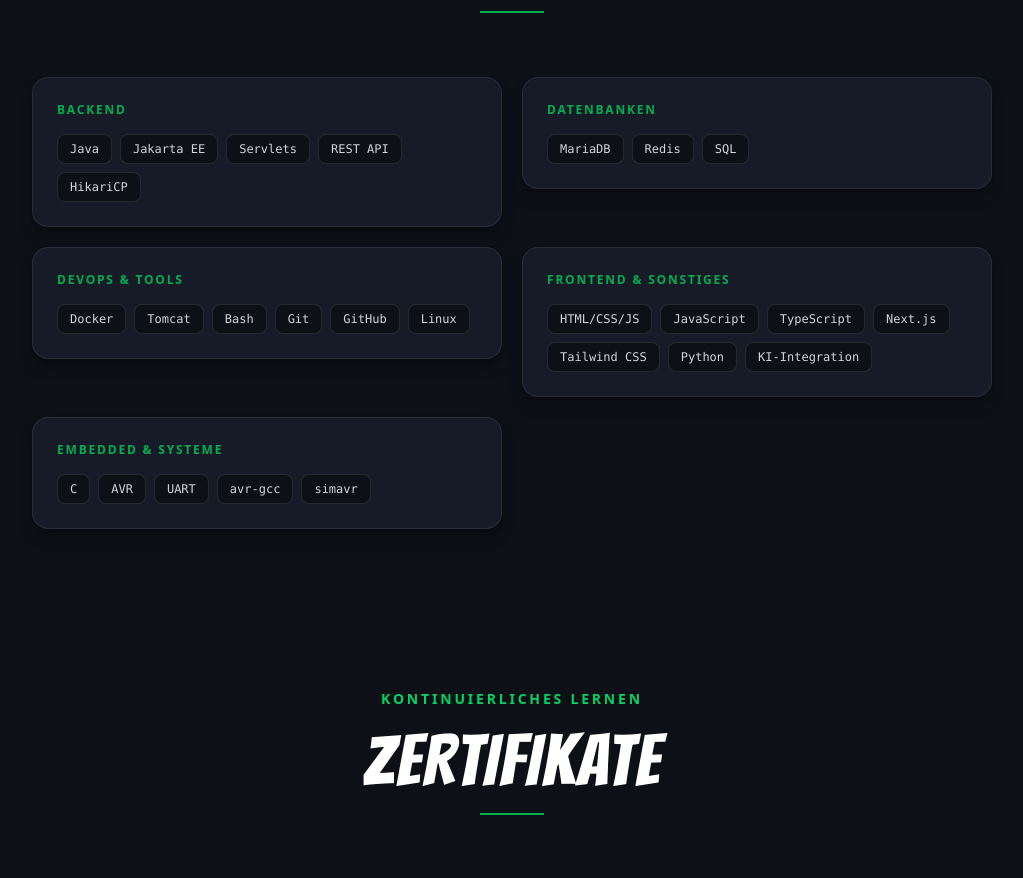
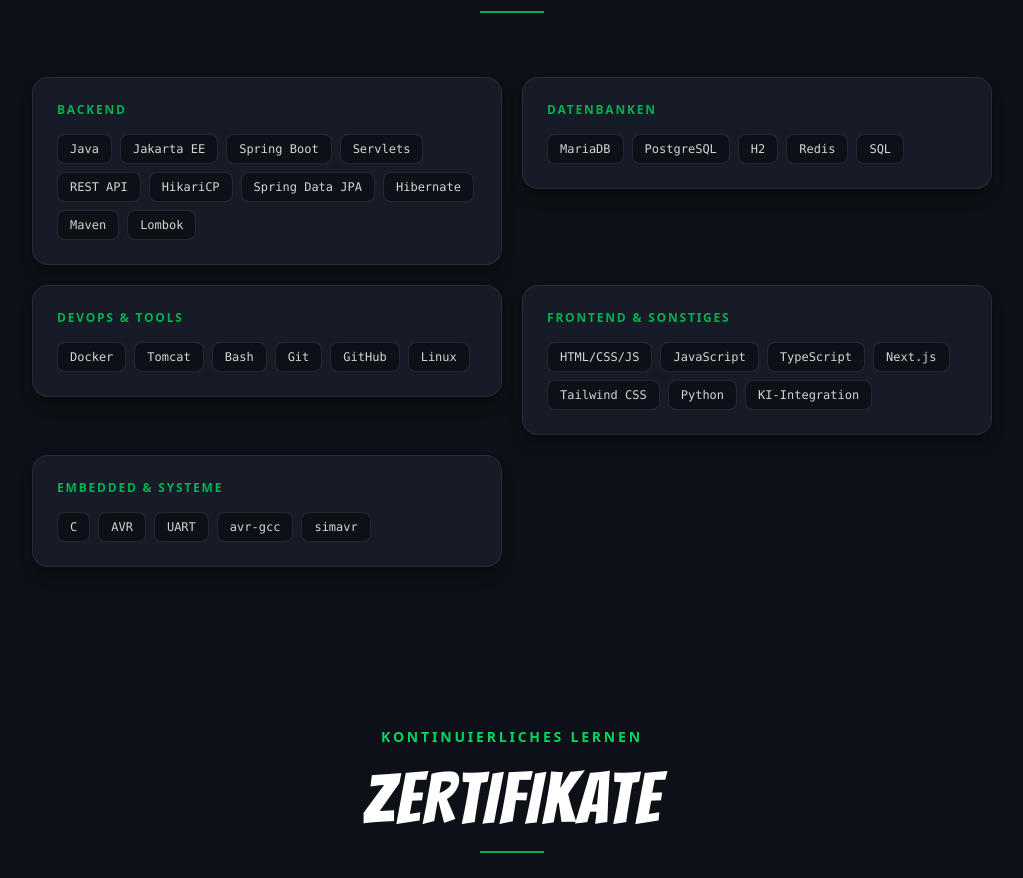
Before and after one commit to Emeric99/portfolio, a Next.js app: page / in a window 1280 px wide. Shown: the part 3600-4478 px from the top of the page, without its empty margins (128-1151 px from the left). Built offline with nearby package versions, Linux system fonts and the light colour scheme.

Commit message:
Bearbeite Skills

```diff
--- a/app/components/Skills.tsx
+++ b/app/components/Skills.tsx
@@ -7,8 +7,8 @@
   en: {
     label: "Technical Stack",
     groups: [
-      { title: "Backend", tags: ["Java", "Jakarta EE", "Servlets", "REST API", "HikariCP"] },
-      { title: "Databases", tags: ["MariaDB", "Redis", "SQL"] },
+      { title: "Backend", tags: ["Java", "Jakarta EE", "Spring Boot", "Servlets", "REST API", "HikariCP", "Spring Data JPA", "Hibernate", "Maven", "Lombok"] },
+      { title: "Databases", tags: ["MariaDB", "PostgreSQL", "H2", "Redis", "SQL"] },
       { title: "DevOps & Tools", tags: ["Docker", "Tomcat", "Bash", "Git", "GitHub", "Linux"] },
       { title: "Frontend & Other", tags: ["HTML/CSS/JS", "JavaScript", "TypeScript", "Next.js", "Tailwind CSS", "Python", "AI Integration"] },
       { title: "Embedded & Systems", tags: ["C", "AVR", "UART", "avr-gcc", "simavr"] },
@@ -17,8 +17,8 @@
   fr: {
     label: "Stack Technique",
     groups: [
-      { title: "Backend", tags: ["Java", "Jakarta EE", "Servlets", "REST API", "HikariCP"] },
-      { title: "Bases de données", tags: ["MariaDB", "Redis", "SQL"] },
+      { title: "Backend", tags: ["Java", "Jakarta EE", "Spring Boot", "Servlets", "REST API", "HikariCP", "Spring Data JPA", "Hibernate", "Maven", "Lombok"] },
+      { title: "Bases de données", tags: ["MariaDB", "PostgreSQL", "H2", "Redis", "SQL"] },
       { title: "DevOps & Outils", tags: ["Docker", "Tomcat", "Bash", "Git", "GitHub", "Linux"] },
       { title: "Frontend & Autre", tags: ["HTML/CSS/JS", "JavaScript", "TypeScript", "Next.js", "Tailwind CSS", "Python", "Intégration IA"] },
       { title: "Embarqué & Systèmes", tags: ["C", "AVR", "UART", "avr-gcc", "simavr"] },
@@ -27,8 +27,8 @@
   de: {
     label: "Technischer Stack",
     groups: [
-      { title: "Backend", tags: ["Java", "Jakarta EE", "Servlets", "REST API", "HikariCP"] },
-      { title: "Datenbanken", tags: ["MariaDB", "Redis", "SQL"] },
+      { title: "Backend", tags: ["Java", "Jakarta EE", "Spring Boot", "Servlets", "REST API", "HikariCP", "Spring Data JPA", "Hibernate", "Maven", "Lombok"] },
+      { title: "Datenbanken", tags: ["MariaDB", "PostgreSQL", "H2", "Redis", "SQL"] },
       { title: "DevOps & Tools", tags: ["Docker", "Tomcat", "Bash", "Git", "GitHub", "Linux"] },
       { title: "Frontend & Sonstiges", tags: ["HTML/CSS/JS", "JavaScript", "TypeScript", "Next.js", "Tailwind CSS", "Python", "KI-Integration"] },
       { title: "Embedded & Systeme", tags: ["C", "AVR", "UART", "avr-gcc", "simavr"] },
```
